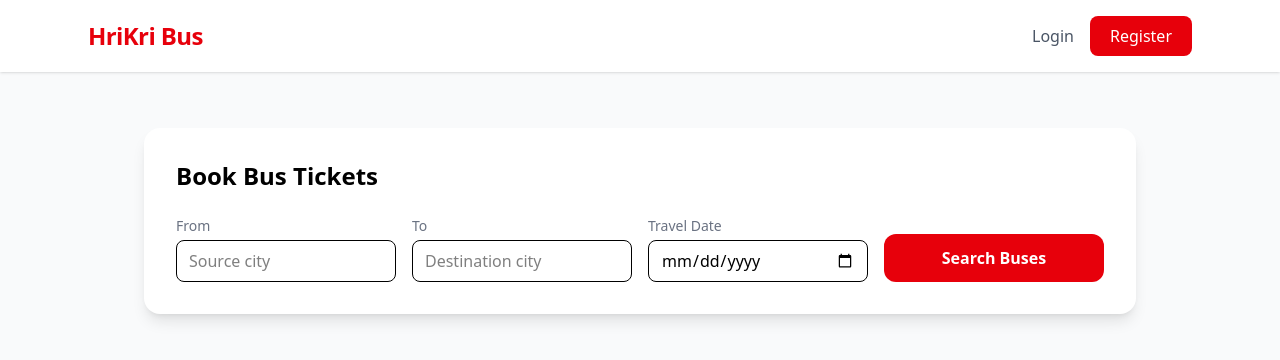
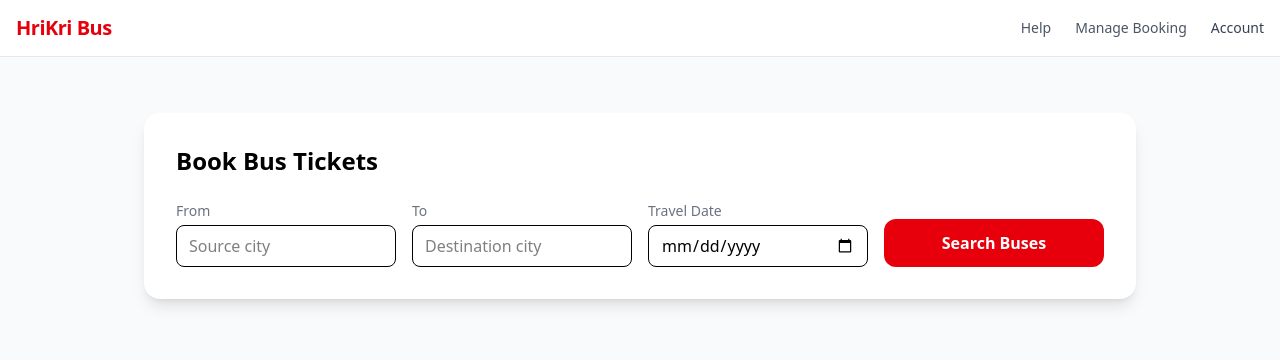
Before and after one commit to anmolbansal08/bus-booking-mern, a React (Vite) app in the folder frontend-vite/: page / in a window 1280 px wide. Shown: the top 360 px of the page. Built offline with nearby package versions, Linux system fonts and the light colour scheme.

Commit message:
added initial layout for Accounts drawer

```diff
--- /dev/null
+++ b/frontend-vite/src/components/AccountDrawer.jsx
@@ -0,0 +1,70 @@
+import AccountItem from "./AccountItem";
+import AccountSection from "./AccountSection";
+import { useNavigate } from "react-router-dom";
+
+// AccountDrawer.jsx
+export default function AccountDrawer({ open, onClose }) {
+    const navigate = useNavigate();
+  return (
+    <>
+      {/* Backdrop */}
+      {open && (
+        <div
+          onClick={onClose}
+          className="fixed inset-0 bg-black/40 z-40"
+        />
+      )}
+
+      {/* Drawer */}
+      <div
+        className={`fixed right-0 top-0 h-full w-80 bg-white z-50
+        transform transition-transform duration-300
+        ${open ? "translate-x-0" : "translate-x-full"}`}
+      >
+        {/* Header */}
+        <div className="flex items-center justify-between px-4 h-14 border-b">
+          <h2 className="font-semibold text-lg">Account</h2>
+          <button onClick={onClose} className="text-xl">×</button>
+        </div>
+
+        {/* Content goes here */}
+        <div className="p-4">
+  <h3 className="text-xl font-semibold mb-3">
+    Log in to manage your bookings
+  </h3>
+
+  <button className="w-full bg-red-600 text-white py-2 rounded-full font-semibold"
+    onClick={()=>navigate("/login")}
+  >
+    Log in
+  </button>
+
+  <p className="text-sm mt-3 text-gray-600">
+    Don’t have an account?{" "}
+    <span className="text-red-600 font-medium cursor-pointer"
+    onClick={()=>navigate("/register")}
+    >
+      Sign up
+    </span>
+  </p>
+</div>
+<AccountSection title="My details">
+  <AccountItem label="Bookings" />
+  <AccountItem label="Personal information" />
+</AccountSection>
+
+<AccountSection title="Payments">
+  <AccountItem label="HriKri Wallet" />
+</AccountSection>
+
+<AccountSection title="More">
+  <AccountItem label="Offers" />
+  <AccountItem label="Know about HriKri Bus" />
+  <AccountItem label="Help" />
+  <AccountItem label="Cancel Ticket" />
+  <AccountItem label="Reschedule Ticket" />
+</AccountSection>
+      </div>
+    </>
+  );
+}
--- /dev/null
+++ b/frontend-vite/src/components/AccountItem.jsx
@@ -0,0 +1,9 @@
+// AccountItem.jsx
+export default function AccountItem({ label }) {
+  return (
+    <div className="flex items-center justify-between px-4 py-3 border-t hover:bg-gray-50 cursor-pointer">
+      <span className="text-gray-800">{label}</span>
+      <span className="text-gray-400">›</span>
+    </div>
+  );
+}
--- /dev/null
+++ b/frontend-vite/src/components/AccountSection.jsx
@@ -0,0 +1,13 @@
+// AccountSection.jsx
+export default function AccountSection({ title, children }) {
+  return (
+    <div className="mt-6">
+      <h4 className="px-4 text-sm font-semibold text-gray-500 uppercase mb-2">
+        {title}
+      </h4>
+      <div className="bg-white">
+        {children}
+      </div>
+    </div>
+  );
+}
--- a/frontend-vite/src/components/Navbar.jsx
+++ b/frontend-vite/src/components/Navbar.jsx
@@ -1,58 +1,59 @@
 import { Link, useNavigate } from "react-router-dom";
+import AccountDrawer from "./AccountDrawer";
+import { useState } from "react";
 
 export default function Navbar() {
   const token = localStorage.getItem("token");
   const navigate = useNavigate();
-
+  const [open, setOpen] = useState(false);
   const logout = () => {
     localStorage.removeItem("token");
     navigate("/login");
   };
 
   return (
-    <header className="bg-white shadow-sm">
-      <div className="max-w-6xl mx-auto px-6 py-4 flex items-center justify-between">
+    <header className="bg-white border-b border-gray-200 sticky top-0 z-50">
+      <div className="max-w-7xl mx-auto px-4">
+        <div className="flex h-14 items-center justify-between">
+
           {/* Brand */}
           <Link
             to="/"
-          className="text-2xl font-bold text-red-600 tracking-tight"
+            className="text-xl font-bold text-red-600 tracking-tight"
           >
             HriKri Bus
           </Link>
 
           {/* Actions */}
-        <div className="flex items-center gap-4">
+          <nav className="flex items-center gap-6 text-sm text-gray-600">
+            <button className="hover:text-red-600">
+              Help
+            </button>
+
+            <button className="hover:text-red-600">
+              Manage Booking
+            </button>
+
             {!token ? (
               <>
-              <Link
-                to="/login"
-                className="text-gray-600 hover:text-red-600 font-medium"
+<button
+  onClick={() => setOpen(true)}
+  className="font-medium text-gray-700 hover:text-red-600"
 >
-                Login
-              </Link>
-              <Link
-                to="/register"
-                className="bg-red-600 text-white px-5 py-2 rounded-lg font-medium hover:bg-red-700 transition"
-              >
-                Register
-              </Link>
+  Account
+</button>
+
+<AccountDrawer open={open} onClose={() => setOpen(false)} />
   </>
             ) : (
-            <>
-              <Link
-                to="/my-bookings"
-                className="text-gray-600 hover:text-red-600 font-medium"
-              >
-                My Bookings
-              </Link>
               <button
                 onClick={logout}
-                className="px-4 py-2 rounded-lg bg-gray-100 hover:bg-gray-200"
+                className="font-medium text-gray-700 hover:text-red-600"
               >
                 Logout
               </button>
-            </>
             )}
+          </nav>
         </div>
       </div>
     </header>
```
Lines whose indentation alone changed are shown as unchanged.
